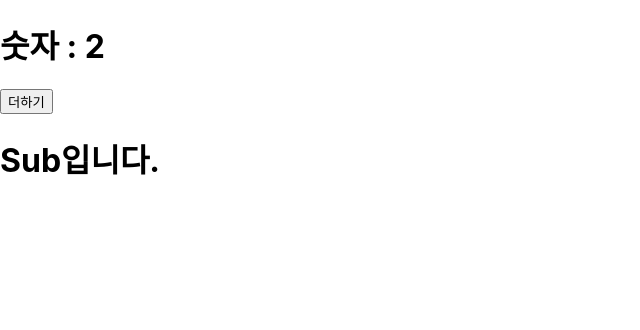
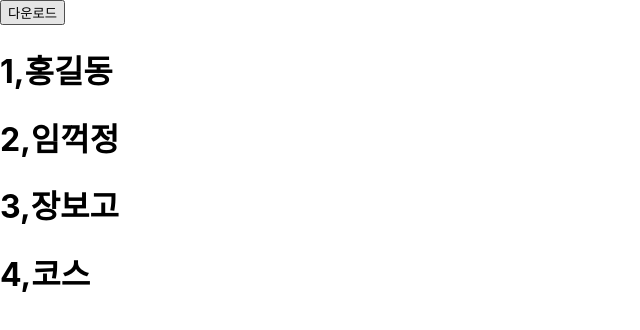
Before and after one commit to HiddenEvent/ReactAndSpring, a React (Create React App) app: page / in a window 1280 px wide. Shown: the top 330 px of the page, without its empty margins (0-640 px from the left). Built offline with nearby package versions, Linux system fonts and the light colour scheme.

Commit message:
useState 관련 정리

```diff
--- a/src/App.js
+++ b/src/App.js
@@ -13,20 +13,33 @@
 // 4) css 디자인 - 외부파일에 정의하고 사용하자
 
 function App() {
-  // let number = 1; // 상태값 아님
-  const [number, setNumber] = useState(2); // React안에 hooks 라이브러리 상태값이 됨. (set + 카멜케이스로 쓴다)
-  const add = () => {
-    setNumber(number + 1); // 리엑트한테 number 값 변경할께 라고 요청
-    console.log('add', number);
+  console.log('App 실행됨');
+
+  const [num, setNum] = useState(5);
+  // 다운로드 받음
+  let sample = [
+    { id: 1, name: '홍길동' },
+    { id: 2, name: '임꺽정' },
+    { id: 3, name: '장보고' },
+    { id: 4, name: '코스' },
+  ];
+
+  const [users, setUsers] = useState(sample); // 래퍼런스가 변경되야 동작된다
+  const download = () => {
+    // setUsers([...sample]);  // 깊은 복사를 하면 래퍼런스가 변경되어 데이터가 같이도 무조건 다시그려지게 된다.. 사용X
+    console.log(sample);
+    setUsers([...sample, { id: num, name: '조자룡' }]);
+    setNum(num + 1);
   };
-  // 랜더링 시점 = 상태값 변경
+
   return (
     <div>
-      <div>
-        <h1>숫자 : {number}</h1>
-        <button onClick={add}>더하기</button>
-        <Sub />
-      </div>
+      <button onClick={download}>다운로드</button>
+      {users.map((u) => (
+        <h1>
+          {u.id},{u.name}
+        </h1>
+      ))}
     </div>
   );
 }
```
